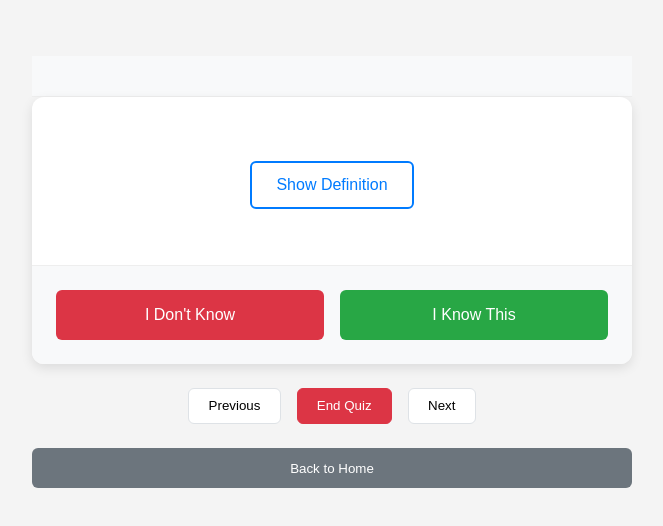
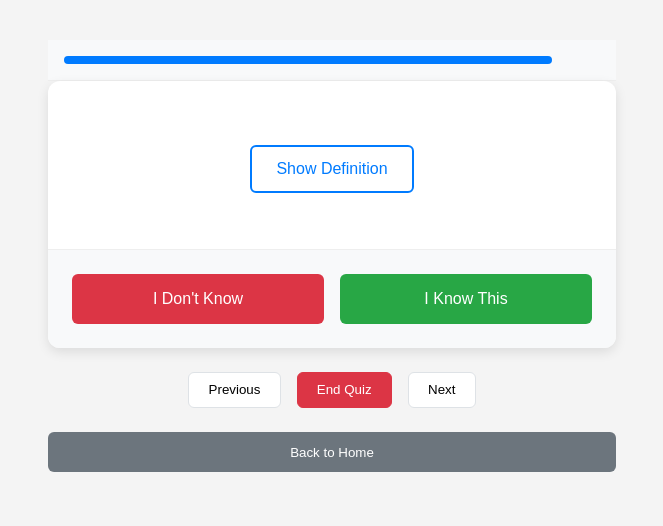
Before and after one commit to sarthak-91/flashcard, a plain HTML site: page index.html in a window 1280 px wide. Both pictures are taken after a click on the button "Start Flashcards". Shown: the whole page, without its empty margins (308-971 px from the left). Drawn offline with Linux system fonts and the light colour scheme.

Commit message:
test done

```diff
--- a/styles/flashcard.css
+++ b/styles/flashcard.css
@@ -1,8 +1,9 @@
-
 .flashcard-container {
     max-width: 600px;
-    margin: 2rem auto;
+    margin: 1rem auto;
     padding: 0 1rem;
+    width: 100%;
+    box-sizing: border-box;
 }
 
 .card-outer {
@@ -19,12 +20,29 @@
 }
 
 .progress-bar {
+    display: flex;
+    justify-content: space-between;
+    align-items: center;
     background: #f8f9fa;
     padding: 0.75rem 1rem;
     border-bottom: 1px solid #eee;
-    display: flex;
-    justify-content: flex-end;
 }
+
+.progress-container {
+    flex-grow: 1;
+    background-color: #e9ecef;
+    height: 8px;
+    border-radius: 4px;
+    margin-right: 1rem;
+    overflow: hidden;
+}
+
+.progress-fill {
+    height: 100%;
+    background-color: #007bff;
+    transition: width 0.3s ease;
+}
+
 .progress-fill.complete {
     transition: background-color 0.3s;
     background-color: #28a745;
```
